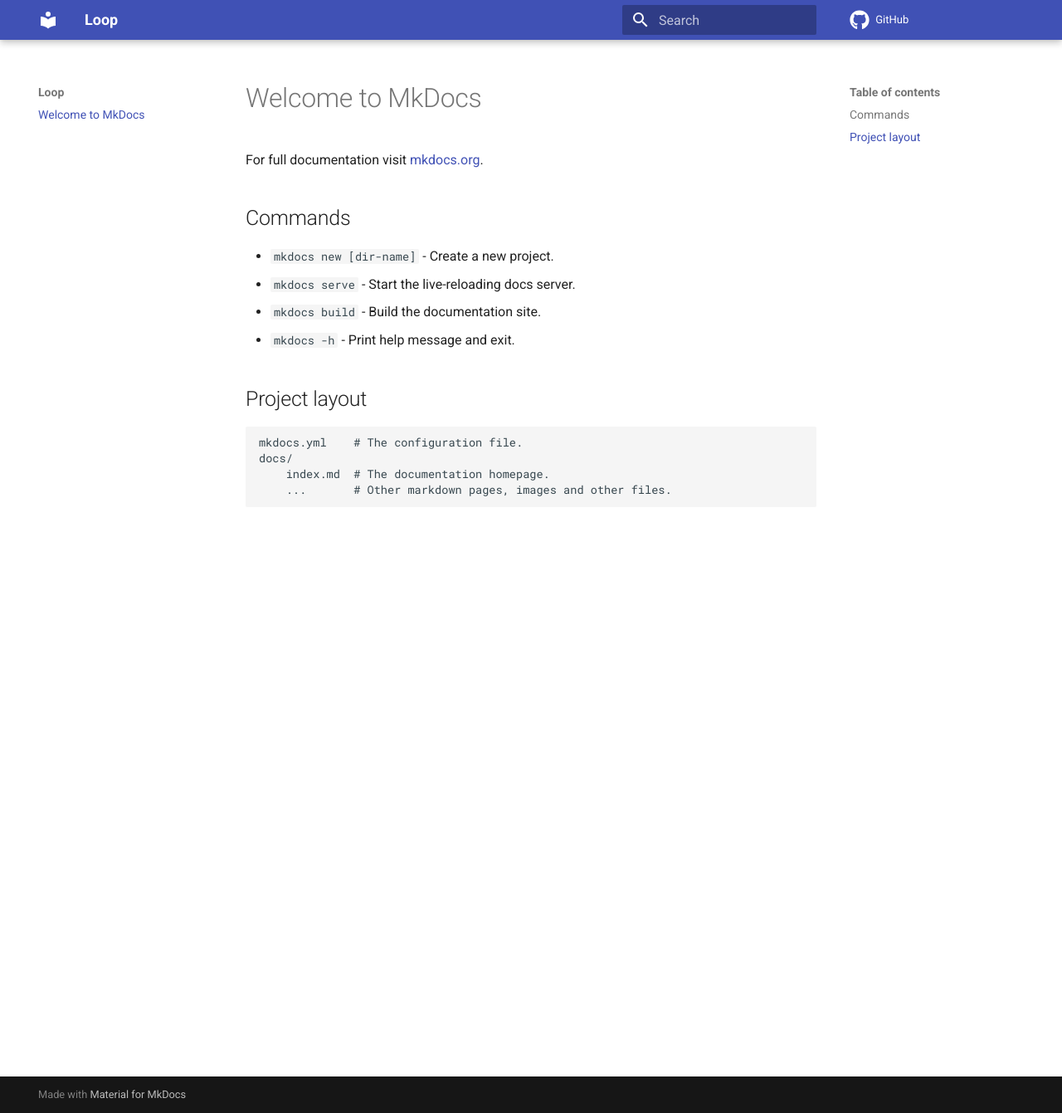
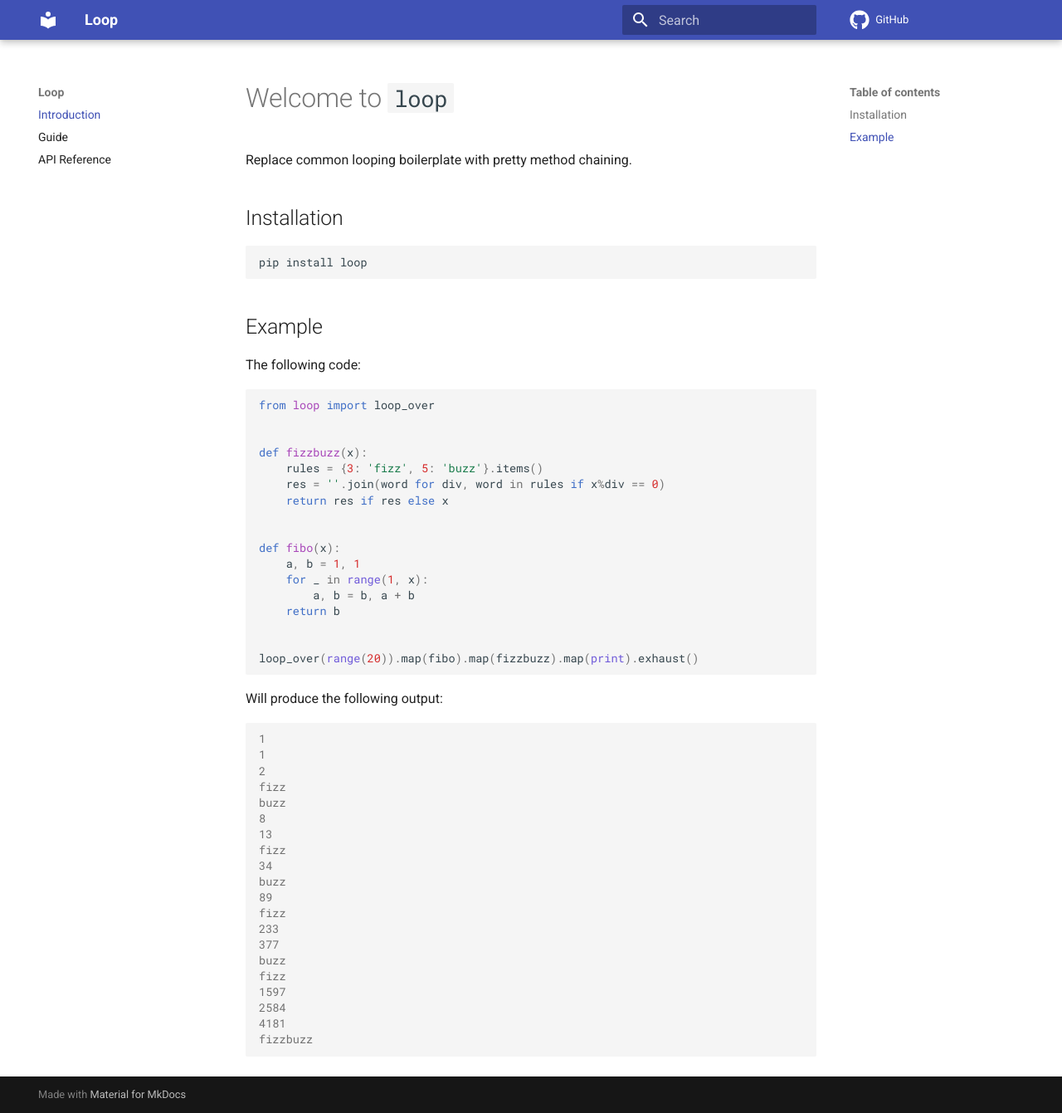
Before and after one commit to artiumd/loop, an MkDocs documentation site: the page built from docs/index.md, in a window 1280 px wide and 1341 px high. Shown: the whole window at 83% size. Built offline with MkDocs 1.6.1 and Material for MkDocs 9.7.7, drawn with Linux system fonts in a browser that asks for light colours; comment, search, counter and statistics services are not loaded.

Commit message:
Start work on docs

````diff
--- a/docs/index.md
+++ b/docs/index.md
@@ -1,17 +1,59 @@
-# Welcome to MkDocs
+# Welcome to `loop`
 
-For full documentation visit [mkdocs.org](https://www.mkdocs.org).
+Replace common looping boilerplate with pretty method chaining.
 
-## Commands
+## Installation
 
-* `mkdocs new [dir-name]` - Create a new project.
-* `mkdocs serve` - Start the live-reloading docs server.
-* `mkdocs build` - Build the documentation site.
-* `mkdocs -h` - Print help message and exit.
+``` bash
 
-## Project layout
+pip install loop
+```
 
-    mkdocs.yml    # The configuration file.
-    docs/
-        index.md  # The documentation homepage.
-        ...       # Other markdown pages, images and other files.
+## Example
+
+The following code:
+
+``` python
+from loop import loop_over
+
+
+def fizzbuzz(x):
+    rules = {3: 'fizz', 5: 'buzz'}.items()
+    res = ''.join(word for div, word in rules if x%div == 0)
+    return res if res else x
+
+
+def fibo(x):
+    a, b = 1, 1
+    for _ in range(1, x):
+        a, b = b, a + b
+    return b
+
+
+loop_over(range(20)).map(fibo).map(fizzbuzz).map(print).exhaust()
+```
+
+Will produce the following output:
+
+``` console
+1
+1
+2
+fizz
+buzz
+8
+13
+fizz
+34
+buzz
+89
+fizz
+233
+377
+buzz
+fizz
+1597
+2584
+4181
+fizzbuzz
+```
--- a/mkdocs.yml
+++ b/mkdocs.yml
@@ -9,4 +9,15 @@ theme:
     - navigation.instant
     - navigation.instant.progress
     - navigation.tracking
-    #- navigation.tabs
+    # - navigation.tabs
+
+markdown_extensions:
+  - pymdownx.superfences
+  # - pymdownx.highlight
+      # use_pygments: true
+  # - codehilite
+
+nav:
+  - Introduction: 'index.md'
+  - Guide: 'guide.md'
+  - "API Reference": 'api.md'
````
Also changed, not shown: docs/guide.md (added, +92 -0 lines), docs/api.md (added).
